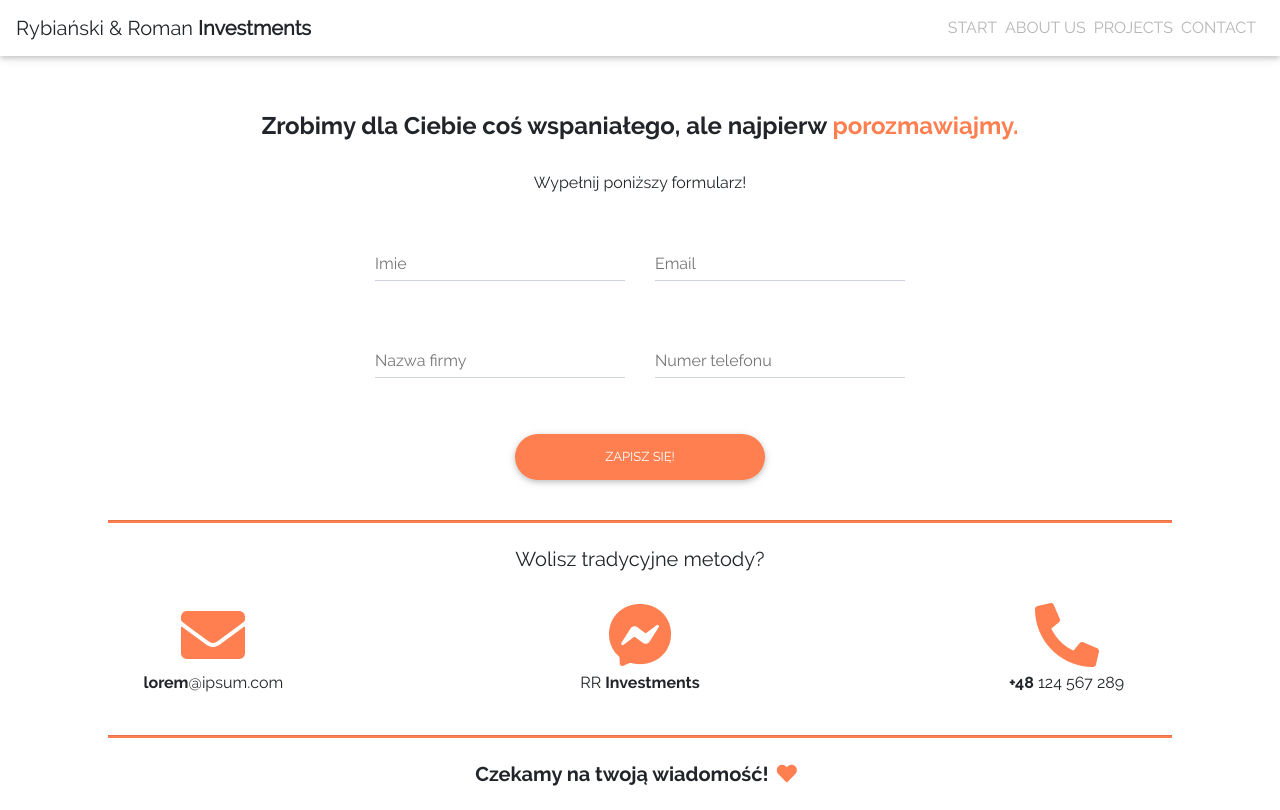
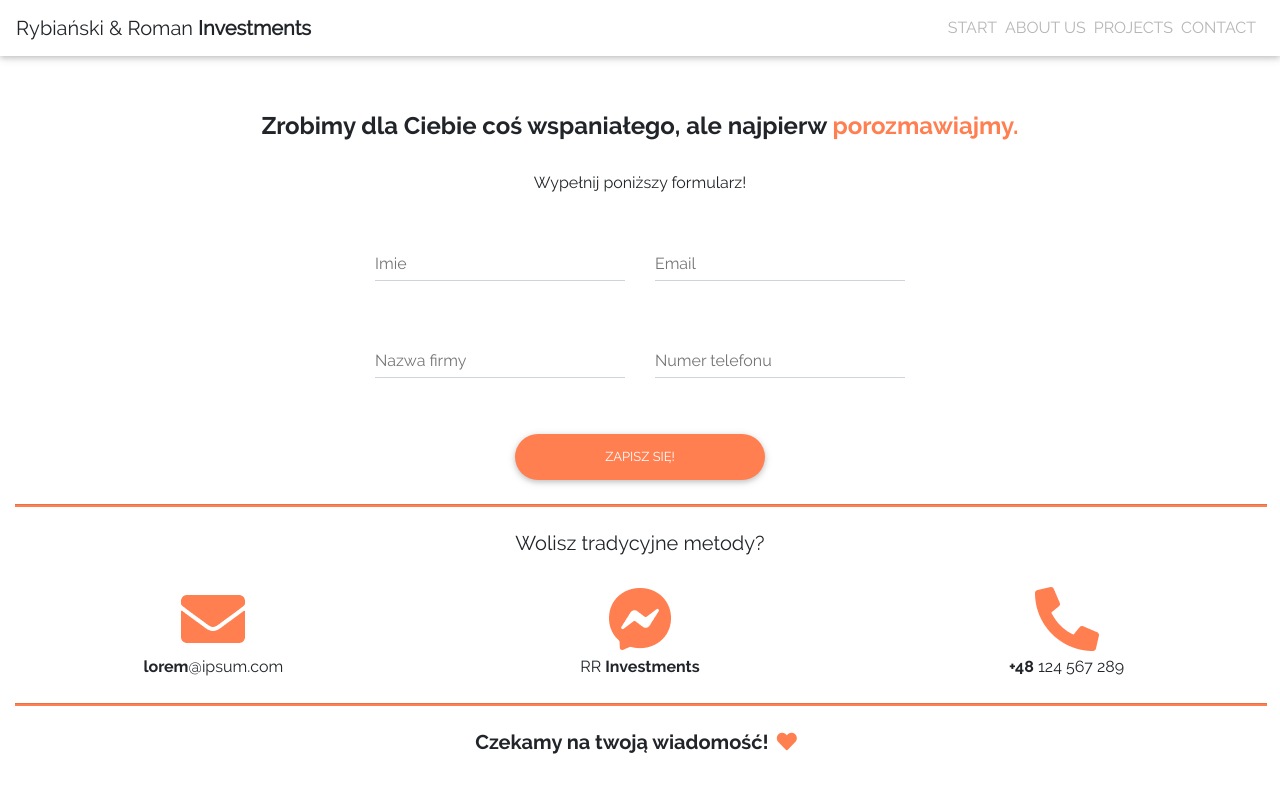
Before and after one commit to HoopDead/rr_investments, a React (Create React App) app: page /contact in a window 1280 px wide. Built offline with nearby package versions, Linux system fonts and the light colour scheme.

Commit message:
update contact.jsx

```diff
--- a/src/pages/contact.jsx
+++ b/src/pages/contact.jsx
@@ -35,7 +35,7 @@ class Contact extends Component {
                 </div>
              </form>
              </MDBRow>
-             <hr className = "contact-hr-orange"></hr>
+             <hr className = "contact-hr-orange m-0 w-100"></hr>
              <p className = "h5 text-center my-4">Wolisz tradycyjne metody?</p>
           <MDBRow>
              <MDBCol className = "col-6 col-lg-4 text-center my-2">
@@ -51,7 +51,7 @@ class Contact extends Component {
                <p className = "mt-1"><span className = "font-raleway-bold">+48</span> 124 567 289</p>
              </MDBCol>
             </MDBRow>
-            <hr className = "contact-hr-orange"></hr>
+            <hr className = "contact-hr-orange m-0 w-100"></hr>
            <p className = "font-raleway-bold h5 text-center my-4">Czekamy na twoją wiadomość!<MDBIcon className = "contact-icon mx-2" icon = "heart"></MDBIcon></p>
       </MDBContainer>
     );
```
